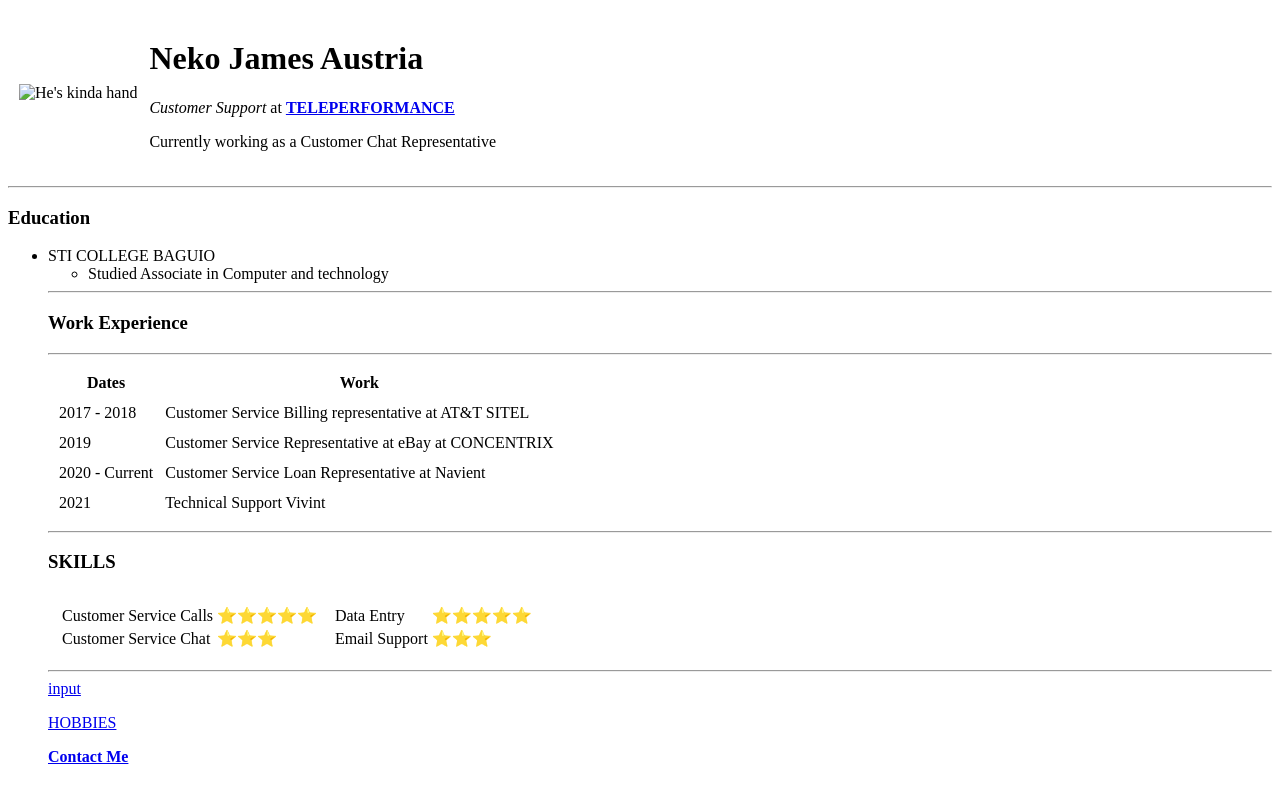
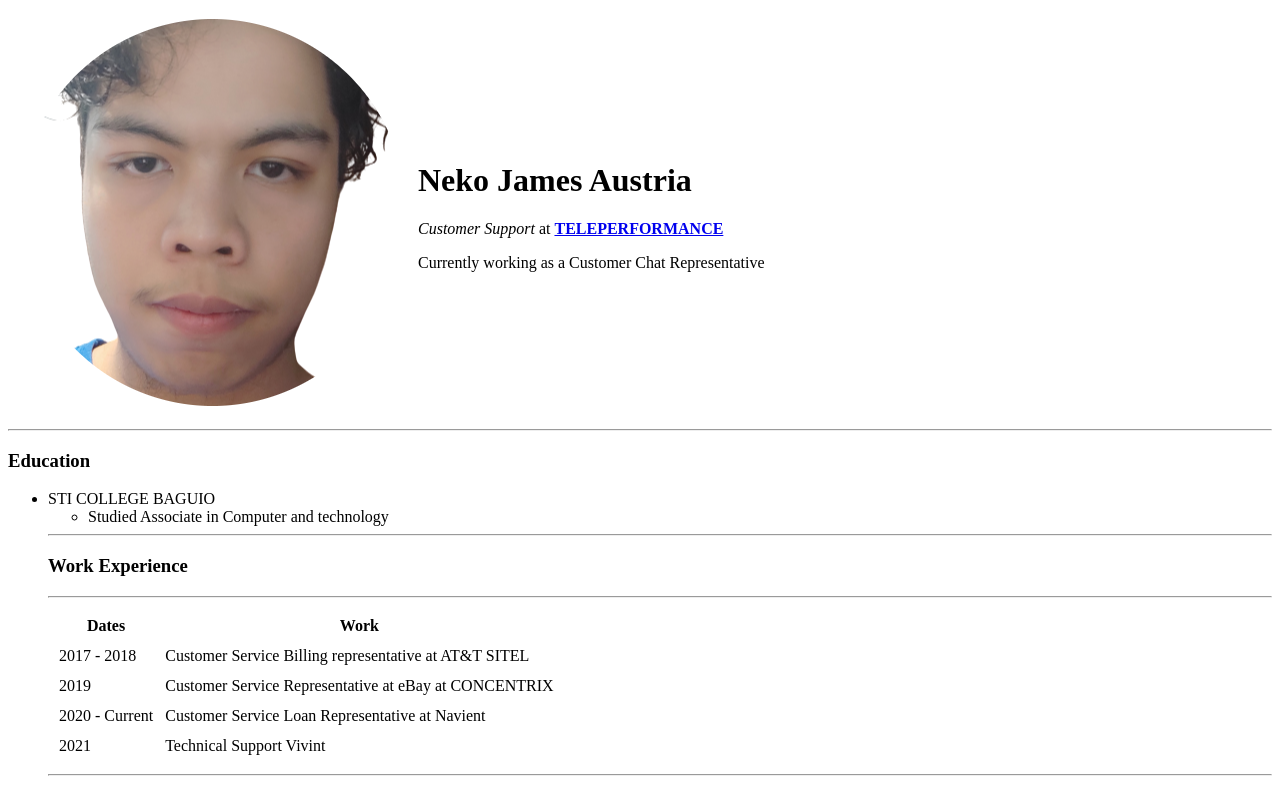
Before and after one commit to naustria21/cv, a plain HTML site: page index.html in a window 1280 px wide. Shown: the top 792 px of the page. Drawn offline with Linux system fonts and the light colour scheme.

Commit message:
Update index.html

```diff
--- a/index.html
+++ b/index.html
@@ -6,7 +6,7 @@
   </head>
   <body>
     <table cellspacing="10">
-      <td>  <img src="Neko-modified.png" alt="He's kinda hand"></td>
+      <td>  <img src="cv/image/Neko-modified.png" alt="He's kinda hand"></td>
       <td>  <h1>Neko James Austria</h1>
               <! this is a comment about paragraph>
           <p> <em>Customer Support</em> at <strong><a href="https://www.teleperformance.com/en-us/our-locations/philippines">TELEPERFORMANCE</a></strong> </p>
```
